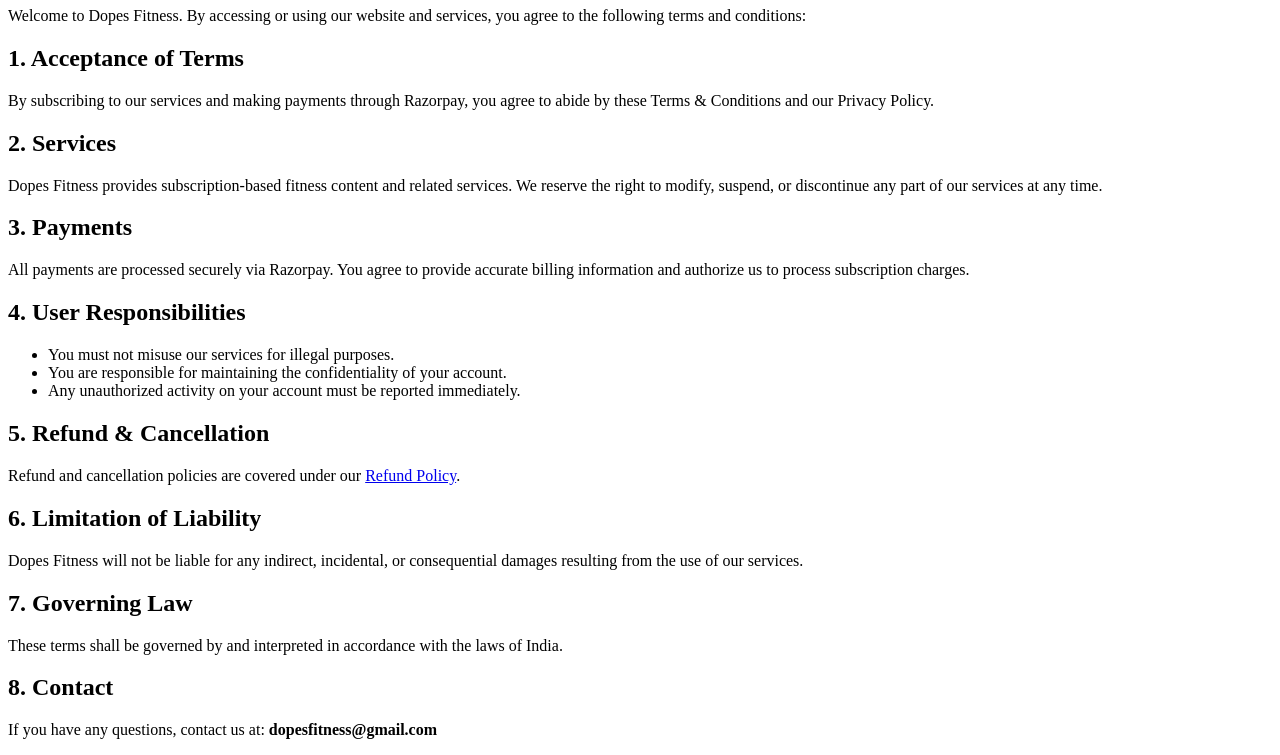
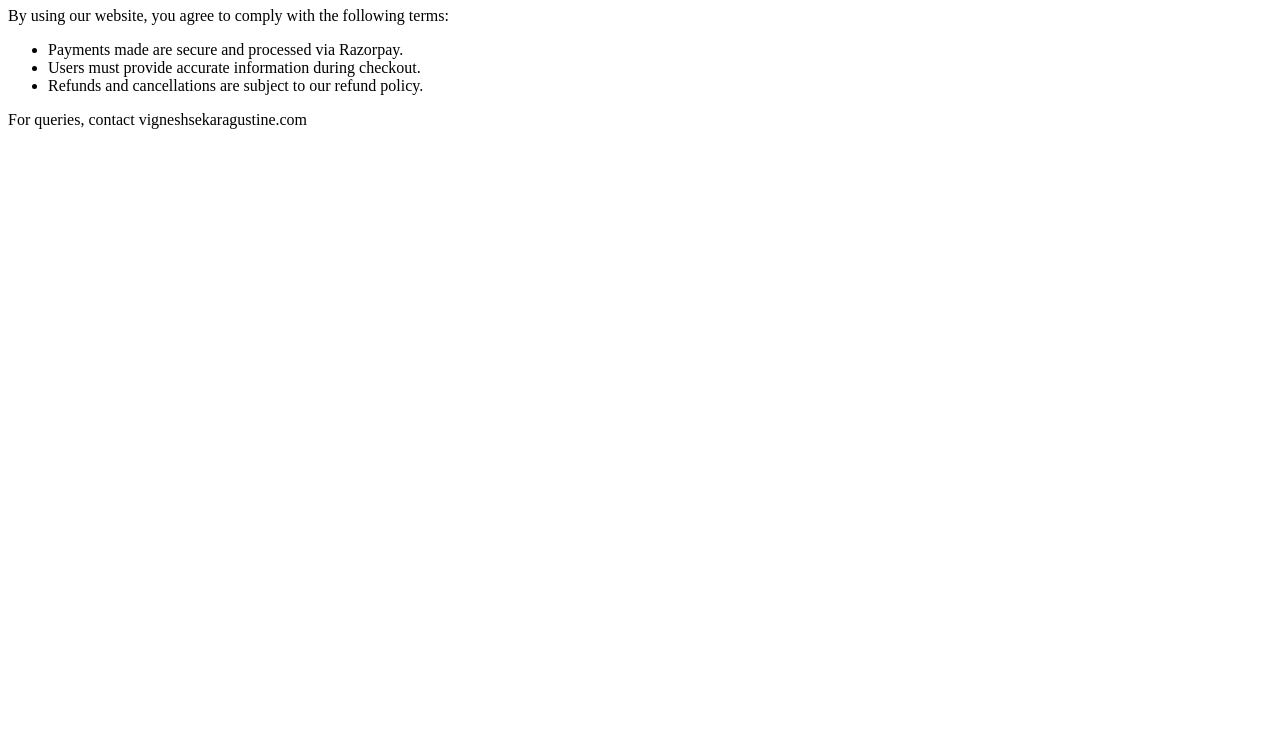
Before and after one commit to wikiaraya/dopes-fitness-website, a plain HTML site: page terms.html in a window 1280 px wide. Shown: the part 73-828 px from the top of the page. After the commit the page ends 800 px from the top, so only its background shows below. Drawn offline with Linux system fonts and the light colour scheme.

Commit message:
Update terms.html

```diff
--- a/terms.html
+++ b/terms.html
@@ -1,39 +1,18 @@
 <!DOCTYPE html>
-<html>
+<html lang="en">
 <head>
-  <title>Terms & Conditions - Dopes Fitness</title>
+  <meta charset="UTF-8">
+  <meta name="viewport" content="width=device-width, initial-scale=1.0">
+  <title>Terms and Conditions</title>
 </head>
 <body>
-  <h1>Terms & Conditions</h1>
-
-  <p>Welcome to Dopes Fitness. By accessing or using our website and services, you agree to the following terms and conditions:</p>
-
-  <h2>1. Acceptance of Terms</h2>
-  <p>By subscribing to our services and making payments through Razorpay, you agree to abide by these Terms & Conditions and our Privacy Policy.</p>
-
-  <h2>2. Services</h2>
-  <p>Dopes Fitness provides subscription-based fitness content and related services. We reserve the right to modify, suspend, or discontinue any part of our services at any time.</p>
-
-  <h2>3. Payments</h2>
-  <p>All payments are processed securely via Razorpay. You agree to provide accurate billing information and authorize us to process subscription charges.</p>
-
-  <h2>4. User Responsibilities</h2>
+  <h1>Terms and Conditions</h1>
+  <p>By using our website, you agree to comply with the following terms:</p>
   <ul>
-    <li>You must not misuse our services for illegal purposes.</li>
-    <li>You are responsible for maintaining the confidentiality of your account.</li>
-    <li>Any unauthorized activity on your account must be reported immediately.</li>
+    <li>Payments made are secure and processed via Razorpay.</li>
+    <li>Users must provide accurate information during checkout.</li>
+    <li>Refunds and cancellations are subject to our refund policy.</li>
   </ul>
-
-  <h2>5. Refund & Cancellation</h2>
-  <p>Refund and cancellation policies are covered under our <a href="refund.html">Refund Policy</a>.</p>
-
-  <h2>6. Limitation of Liability</h2>
-  <p>Dopes Fitness will not be liable for any indirect, incidental, or consequential damages resulting from the use of our services.</p>
-
-  <h2>7. Governing Law</h2>
-  <p>These terms shall be governed by and interpreted in accordance with the laws of India.</p>
-
-  <h2>8. Contact</h2>
-  <p>If you have any questions, contact us at: <b>dopesfitness@gmail.com</b></p>
+  <p>For queries, contact vigneshsekaragustine.com</p>
 </body>
 </html>
```
